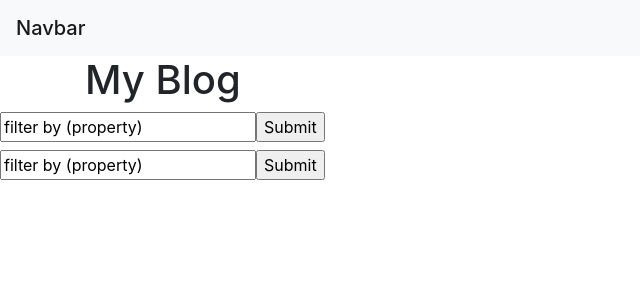
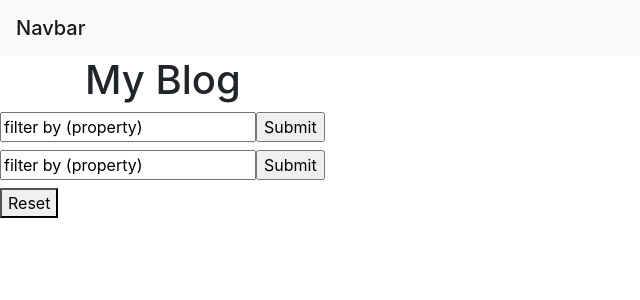
Before and after one commit to nsuroghon/Employee-Dir, a React (Create React App) app in the folder directory/: page / in a window 1280 px wide. Shown: the top 300 px of the page, without its empty margins (0-640 px from the left). Built offline with nearby package versions, Linux system fonts and the light colour scheme.

Commit message:
reset button format

```diff
--- a/directory/src/App.js
+++ b/directory/src/App.js
@@ -1,6 +1,7 @@
 import React, {Component} from "react";
 import Form from "./components/form";
 import Navigation from './components/navigation'
+import Reset from './components/reset'
 
 // import Header from "./components/Header";
 // import Section from "./components/Section";
@@ -14,7 +15,7 @@ class App extends Component {
           <h1>My Blog</h1>
         </div>
         <div>
-          <Form />
+          <Form /> <Reset />
         </div>
       </div>
     )
--- /dev/null
+++ b/directory/src/components/reset.js
@@ -0,0 +1,13 @@
+import React, { Component } from "react";
+
+class Reset extends Component {
+    render() {
+        return(
+            <>
+            <button type="button" className="reset">Reset</button>
+            </>
+        )
+    }
+}
+
+export default Reset;
```
Also changed, not shown: directory/src/components/table.js (added).
